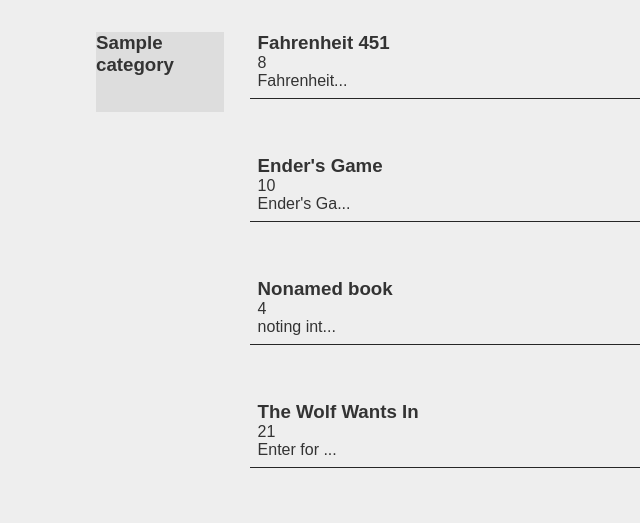
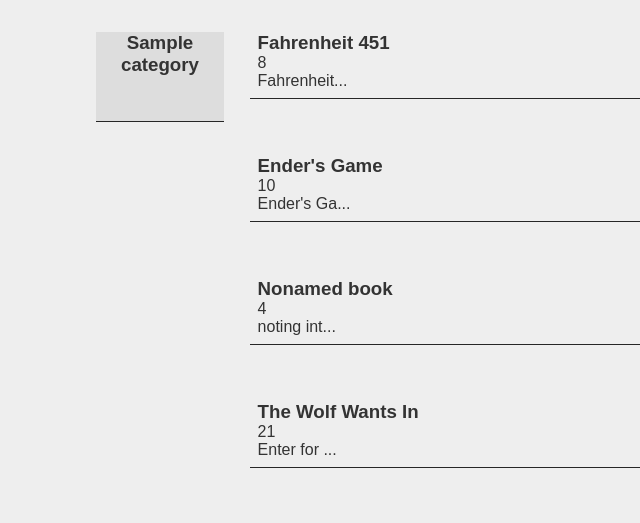
Before and after one commit to Tiran132/book_shop, a Django app: template templates/index.html in a window 1280 px wide. Shown: the part 69-592 px from the top of the page, without its empty margins (0-640 px from the left). Run offline with Django 3.2, Linux system fonts and the light colour scheme; data comes from the database, SQL or seed files in the repository; tables that the repository leaves empty hold one stand-in row (values such as "Sample post"); the template is opened without the code that fills it: values that come from a table or form of the project are taken from there, most other values are stand-ins (such as "Sample title", 1, 10 or a date in 2020); some libraries are stand-ins or nearby versions.

Commit message:
fixed main page

```diff
--- a/templates/index.html
+++ b/templates/index.html
@@ -52,15 +52,11 @@
             padding-bottom: 0vh;
             border-bottom: 2px solid #eee;
         }
-        .categories{
-            display: flex;
-            flex-direction: column;
-            justify-content: space-between;
-            height: 60vh;
-        }
         .category{
-            height: 10vh;
+            min-height: 18%;
             width: 10vw;
+            border-bottom: 1px solid #262626;
+            text-align: center;
             background-color: #ddd;
         }
         .books{
```
